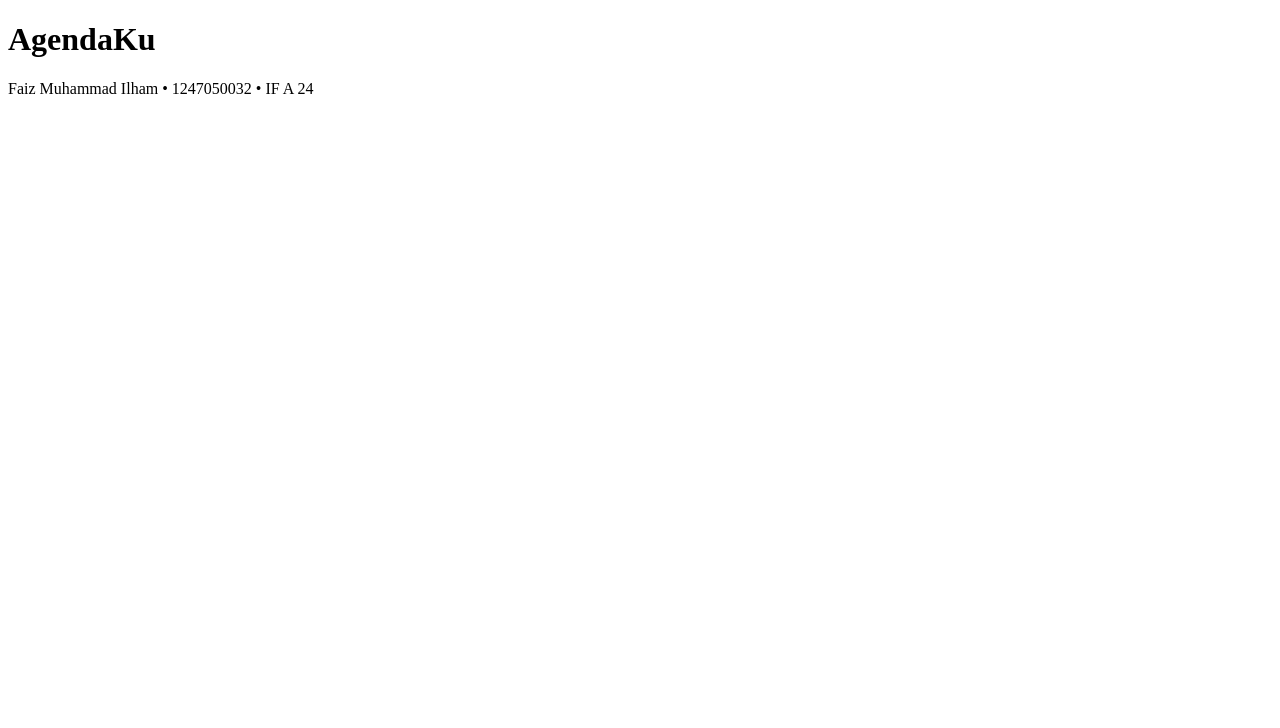
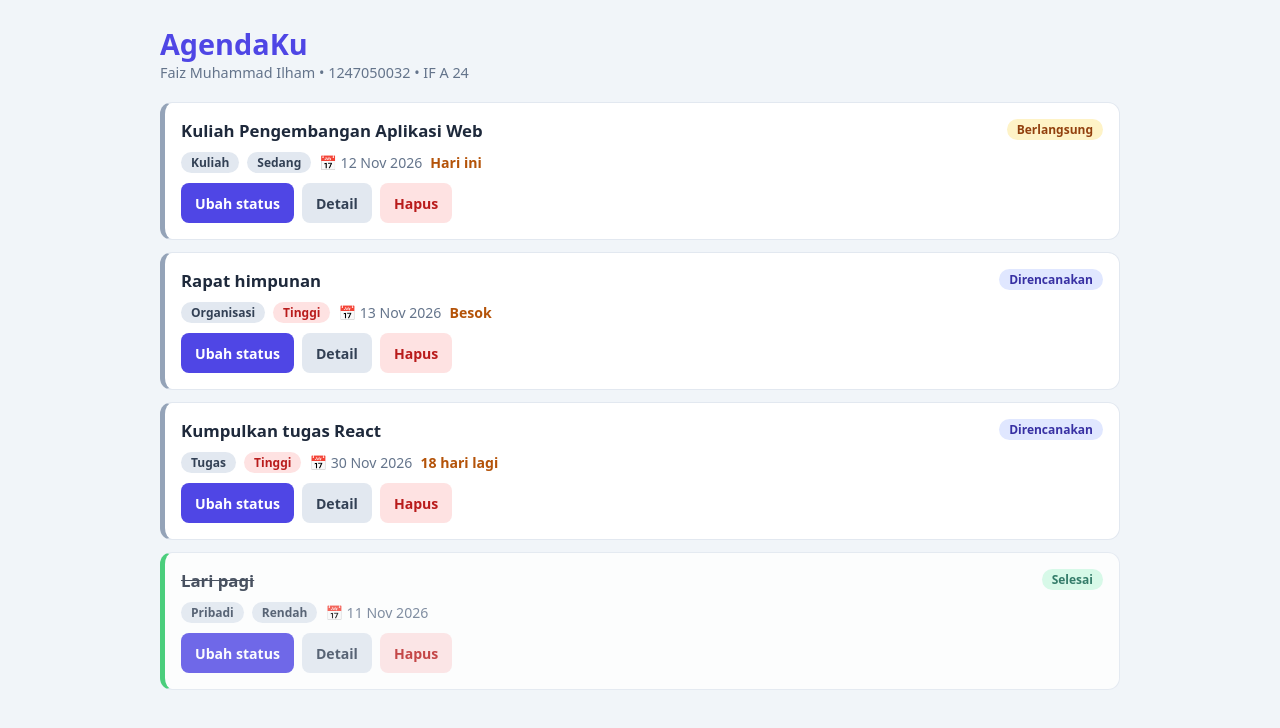
Before and after one commit to faizmmly/Aplikasi-Daftar-Kegiatan, a React (Vite) app: page / in a window 1280 px wide. Shown: the top 728 px of the page. Built offline with nearby package versions, Linux system fonts and the light colour scheme.

Commit message:
dasar ui/ux nya

```diff
--- a/src/App.tsx
+++ b/src/App.tsx
@@ -1,9 +1,46 @@
+import type { Activity, Status } from "./types";
+import { STATUSES } from "./types";
+import { useLocalStorage } from "./hooks/useLocalStorage";
+import { addDays, todayStr } from "./utils/date";
+import ActivityList from "./components/ActivityList";
+
+const sample = (): Activity[] => {
+  const t = todayStr();
+  return [
+    { id: 1, title: "Kuliah Pengembangan Aplikasi Web", category: "Kuliah", priority: "Sedang", status: "Berlangsung", date: t, time: "08:00", location: "Gedung FST", note: "Bawa laptop." },
+    { id: 2, title: "Rapat himpunan", category: "Organisasi", priority: "Tinggi", status: "Direncanakan", date: addDays(t, 1), time: "16:00", location: "Sekretariat" },
+    { id: 3, title: "Kumpulkan tugas React", category: "Tugas", priority: "Tinggi", status: "Direncanakan", date: addDays(t, 18), note: "Deadline 30 November." },
+    { id: 4, title: "Lari pagi", category: "Pribadi", priority: "Rendah", status: "Selesai", date: addDays(t, -1) },
+  ];
+};
+
+function nextStatus(s: Status): Status {
+  return STATUSES[(STATUSES.indexOf(s) + 1) % STATUSES.length];
+}
+
 function App() {
+  const [activities, setActivities] = useLocalStorage<Activity[]>("agendaku", sample());
+
+  const handleNextStatus = (id: number) =>
+    setActivities(activities.map((a) => (a.id === id ? { ...a, status: nextStatus(a.status) } : a)));
+
+  const handleDelete = (id: number) =>
+    setActivities(activities.filter((a) => a.id !== id));
+
   return (
-    <main>
-      <h1>AgendaKu</h1>
-      <p>Faiz Muhammad Ilham • 1247050032 • IF A 24</p>
-    </main>
+    <div className="container">
+      <header className="app-header">
+        <div>
+          <h1>AgendaKu</h1>
+          <p className="muted">Faiz Muhammad Ilham • 1247050032 • IF A 24</p>
+        </div>
+      </header>
+      <ActivityList
+        activities={activities}
+        onNextStatus={handleNextStatus}
+        onDelete={handleDelete}
+      />
+    </div>
   );
 }
 
--- /dev/null
+++ b/src/components/ActivityCard.tsx
@@ -0,0 +1,65 @@
+import { useState } from "react";
+import type { Activity, Status } from "../types";
+import { dateLabel, daysLeft, formatDate } from "../utils/date";
+import Badge from "./Badge";
+import Button from "./Button";
+
+interface ActivityCardProps {
+  activity: Activity;
+  onNextStatus: (id: number) => void;
+  onDelete: (id: number) => void;
+}
+
+const statusTone: Record<Status, "info" | "warning" | "success"> = {
+  Direncanakan: "info",
+  Berlangsung: "warning",
+  Selesai: "success",
+};
+
+function ActivityCard({ activity, onNextStatus, onDelete }: ActivityCardProps) {
+  const [open, setOpen] = useState(false); // state lokal: detail tampil atau tidak
+  const days = daysLeft(activity.date);
+  const done = activity.status === "Selesai";
+  const late = !done && days < 0;
+
+  return (
+    <li className={`card ${done ? "is-done" : ""} ${late ? "is-late" : ""}`}>
+      <div className="card-head">
+        <h3>{activity.title}</h3>
+        <Badge label={activity.status} tone={statusTone[activity.status]} />
+      </div>
+
+      <div className="card-meta">
+        <Badge label={activity.category} />
+        <Badge
+          label={activity.priority}
+          tone={activity.priority === "Tinggi" ? "danger" : "neutral"}
+        />
+        <span>📅 {formatDate(activity.date)}</span>
+        {!done && (
+          <span className={late ? "due due-late" : "due"}>{dateLabel(days)}</span>
+        )}
+      </div>
+
+      {open && (
+        <div className="card-detail">
+          {activity.time && <p>🕒 {activity.time}</p>}
+          {activity.location && <p>📍 {activity.location}</p>}
+          <p>{activity.note || "Tidak ada catatan."}</p>
+        </div>
+      )}
+
+      <div className="card-actions">
+        <Button variant="primary" onClick={() => onNextStatus(activity.id)}>
+          Ubah status
+        </Button>
+        <Button onClick={() => setOpen(!open)}>{open ? "Tutup" : "Detail"}</Button>
+        <Button variant="danger" onClick={() => onDelete(activity.id)}>
+          Hapus
+        </Button>
+      </div>
+    </li>
+  );
+}
+
+export default ActivityCard;
--- /dev/null
+++ b/src/components/ActivityList.tsx
@@ -0,0 +1,34 @@
+import type { Activity } from "../types";
+import ActivityCard from "./ActivityCard";
+
+interface ActivityListProps {
+  activities: Activity[];
+  onNextStatus: (id: number) => void;
+  onDelete: (id: number) => void;
+}
+
+function ActivityList({ activities, onNextStatus, onDelete }: ActivityListProps) {
+  if (activities.length === 0) {
+    return (
+      <div className="empty">
+        <span>📝</span>
+        <p>Belum ada kegiatan. Tambahkan kegiatan pertamamu!</p>
+      </div>
+    );
+  }
+
+  return (
+    <ul className="list">
+      {activities.map((a) => (
+        <ActivityCard
+          key={a.id}
+          activity={a}
+          onNextStatus={onNextStatus}
+          onDelete={onDelete}
+        />
+      ))}
+    </ul>
+  );
+}
+
+export default ActivityList;
--- /dev/null
+++ b/src/components/Badge.tsx
@@ -0,0 +1,10 @@
+interface BadgeProps {
+  label: string;
+  tone?: "neutral" | "info" | "success" | "warning" | "danger";
+}
+
+function Badge({ label, tone = "neutral" }: BadgeProps) {
+  return <span className={`badge badge-${tone}`}>{label}</span>;
+}
+
+export default Badge;
--- /dev/null
+++ b/src/components/Button.tsx
@@ -0,0 +1,18 @@
+import type { ReactNode } from "react";
+
+interface ButtonProps {
+  children: ReactNode;
+  onClick?: () => void;
+  variant?: "primary" | "ghost" | "danger";
+  type?: "button" | "submit";
+}
+
+function Button({ children, onClick, variant = "ghost", type = "button" }: ButtonProps) {
+  return (
+    <button type={type} className={`btn btn-${variant}`} onClick={onClick}>
+      {children}
+    </button>
+  );
+}
+
+export default Button;
--- a/src/index.css
+++ b/src/index.css
@@ -0,0 +1,48 @@
+:root {
+  --bg: #f1f5f9; --panel: #ffffff; --text: #1e293b; --muted: #64748b;
+  --line: #e2e8f0; --primary: #4f46e5; --radius: 12px;
+  font-family: system-ui, "Segoe UI", Roboto, sans-serif;
+  color: var(--text); background: var(--bg);
+}
+* { box-sizing: border-box; margin: 0; }
+body { min-height: 100vh; padding: 24px 16px; }
+.container { max-width: 960px; margin: 0 auto; }
+.app-header { margin-bottom: 20px; }
+.app-header h1 { font-size: 1.8rem; color: var(--primary); }
+.muted { color: var(--muted); font-size: .9rem; }
+
+.list { list-style: none; padding: 0; display: grid; gap: 12px; }
+.card { background: var(--panel); border: 1px solid var(--line); border-left: 5px solid #94a3b8;
+  border-radius: var(--radius); padding: 16px; display: grid; gap: 10px; }
+.card.is-late { border-left-color: #dc2626; }
+.card.is-done { border-left-color: #22c55e; opacity: .8; }
+.card.is-done h3 { text-decoration: line-through; }
+.card-head { display: flex; justify-content: space-between; align-items: flex-start; gap: 10px; }
+.card-head h3 { font-size: 1.05rem; }
+.card-meta { display: flex; flex-wrap: wrap; gap: 8px; align-items: center; font-size: .88rem; color: var(--muted); }
+.card-detail { background: var(--bg); border-radius: 8px; padding: 10px 12px; font-size: .9rem; display: grid; gap: 4px; }
+.card-actions { display: flex; flex-wrap: wrap; gap: 8px; }
+.due { font-weight: 600; color: #b45309; }
+.due-late { color: #dc2626; }
+
+.badge { display: inline-block; font-size: .75rem; font-weight: 600; padding: 2px 10px; border-radius: 999px; }
+.badge-neutral { background: #e2e8f0; color: #334155; }
+.badge-info { background: #e0e7ff; color: #3730a3; }
+.badge-warning { background: #fef3c7; color: #92400e; }
+.badge-success { background: #d1fae5; color: #065f46; }
+.badge-danger { background: #fee2e2; color: #b91c1c; }
+
+.btn { font: inherit; font-size: .88rem; font-weight: 600; min-height: 40px; padding: 0 14px;
+  border: 0; border-radius: 8px; cursor: pointer; }
+.btn-primary { background: var(--primary); color: #fff; }
+.btn-ghost { background: #e2e8f0; color: #334155; }
+.btn-danger { background: #fee2e2; color: #b91c1c; }
+.btn:focus-visible { outline: 3px solid var(--primary); outline-offset: 2px; }
+
+.empty { text-align: center; padding: 2rem 1rem; color: var(--muted); background: var(--panel);
+  border: 1px dashed var(--line); border-radius: var(--radius); }
+.empty span { font-size: 2.5rem; display: block; margin-bottom: 8px; }
+
+@media (max-width: 600px) {
+  .card-actions .btn { flex: 1; }
+}
--- a/src/utils/date.ts
+++ b/src/utils/date.ts
@@ -21,3 +21,9 @@ export function formatDate(date: string): string {
     year: "numeric",
   });
 }
+
+export function addDays(base: string, n: number): string {
+  const d = new Date(`${base}T00:00:00`);
+  d.setDate(d.getDate() + n);
+  return d.toLocaleDateString("sv-SE");
+}
```
